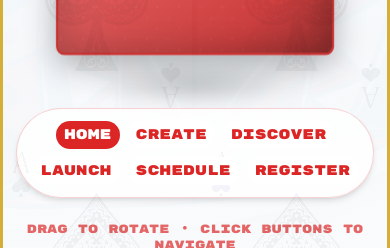
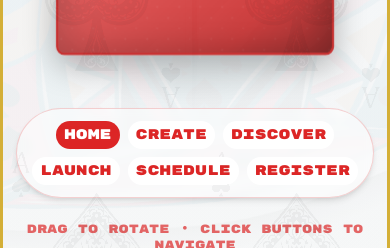
Before and after one commit to Toucanomics/tabletop, a Next.js app: page / in a window 390 px wide. Shown: the part 409-657 px from the top of the page. Built offline with nearby package versions, Linux system fonts and the light colour scheme.

Commit message:
mobile bg

```diff
--- a/app/components/SimpleDiceCube.tsx
+++ b/app/components/SimpleDiceCube.tsx
@@ -305,7 +305,7 @@ export default function SimpleDiceCube() {
   };
 
   return (
-    <div className={`min-h-screen w-full ${isMobile ? 'bg-gradient-to-b from-blue-50/70 to-white/70' : 'bg-gradient-to-b from-blue-50 to-white'} flex flex-col items-center justify-center py-8 px-4`}>
+    <div className={`min-h-screen w-full ${isMobile ? 'bg-gradient-to-b from-blue-50/30 to-white/20' : 'bg-gradient-to-b from-blue-50 to-white'} flex flex-col items-center justify-center py-8 px-4`}>
       {/* Dice cube container */}
       <div
         ref={containerRef}
@@ -411,8 +411,8 @@ export default function SimpleDiceCube() {
         </div>
       </div>
 
-      {/* Navigation */}
-      <div className={`flex flex-wrap justify-center gap-2 p-3 bg-white/80 backdrop-blur-sm rounded-full shadow-md border border-red-600/20 ${isMobile ? 'max-w-full' : ''}`}>
+      {/* Navigation with more transparent background on mobile */}
+      <div className={`flex flex-wrap justify-center gap-2 p-3 ${isMobile ? 'bg-white/50' : 'bg-white/80'} backdrop-blur-sm rounded-full shadow-md border border-red-600/20 ${isMobile ? 'max-w-full' : ''}`}>
         {FACES.map((face, index) => (
           <button
             key={index}
--- a/app/components/dice.css
+++ b/app/components/dice.css
@@ -305,6 +305,22 @@
 
 /* Mobile-specific styles */
 @media (max-width: 767px) {
+  /* Add a transparent overlay to the body */
+  body {
+    background-color: rgba(255, 255, 255, 0.3);
+  }
+
+  /* Make the background gradient more transparent */
+  .bg-gradient-to-b {
+    --tw-gradient-from: rgba(239, 246, 255, 0.3) !important;
+    --tw-gradient-to: rgba(255, 255, 255, 0.2) !important;
+  }
+
+  /* Make the dice shadow more subtle */
+  .dice-shadow {
+    opacity: 0.2;
+  }
+
   .dice-face {
     width: 260px;
     height: 260px;
@@ -392,10 +408,6 @@
     height: 30px;
     bottom: -40px;
   }
-
-  .bg-gradient-to-b {
-    background-opacity: 0.7;
-  }
 }
 
 /* Small mobile devices */
```
